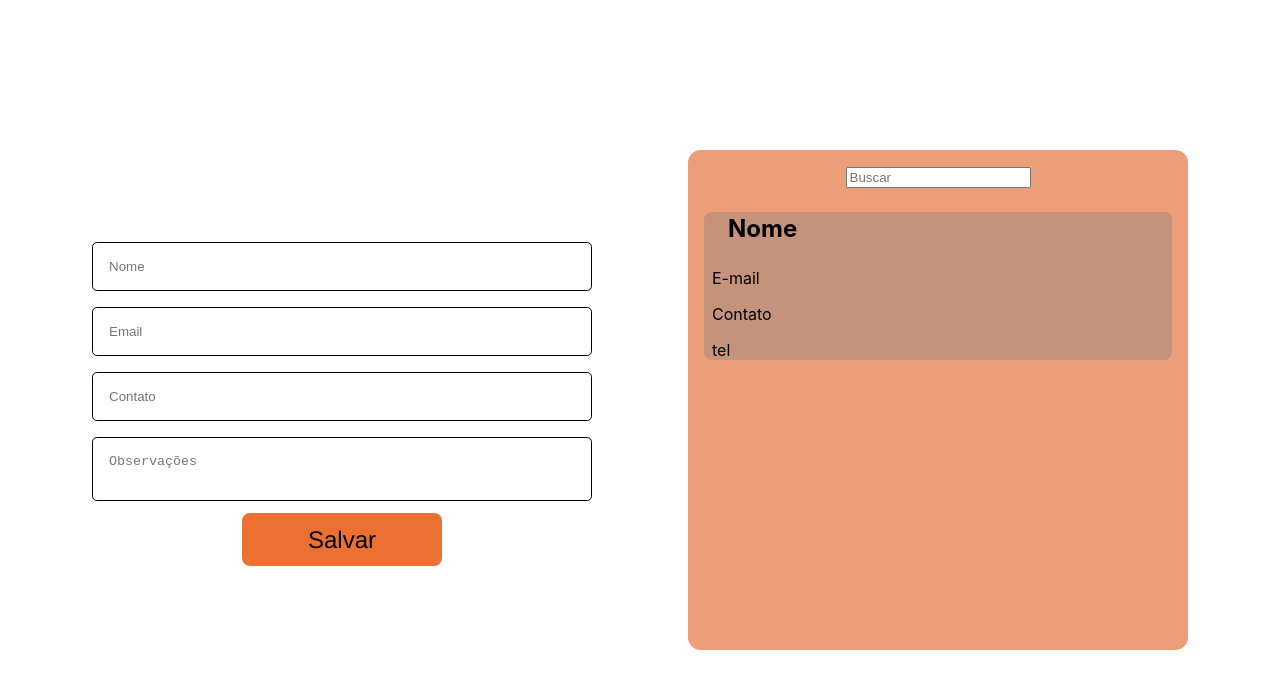
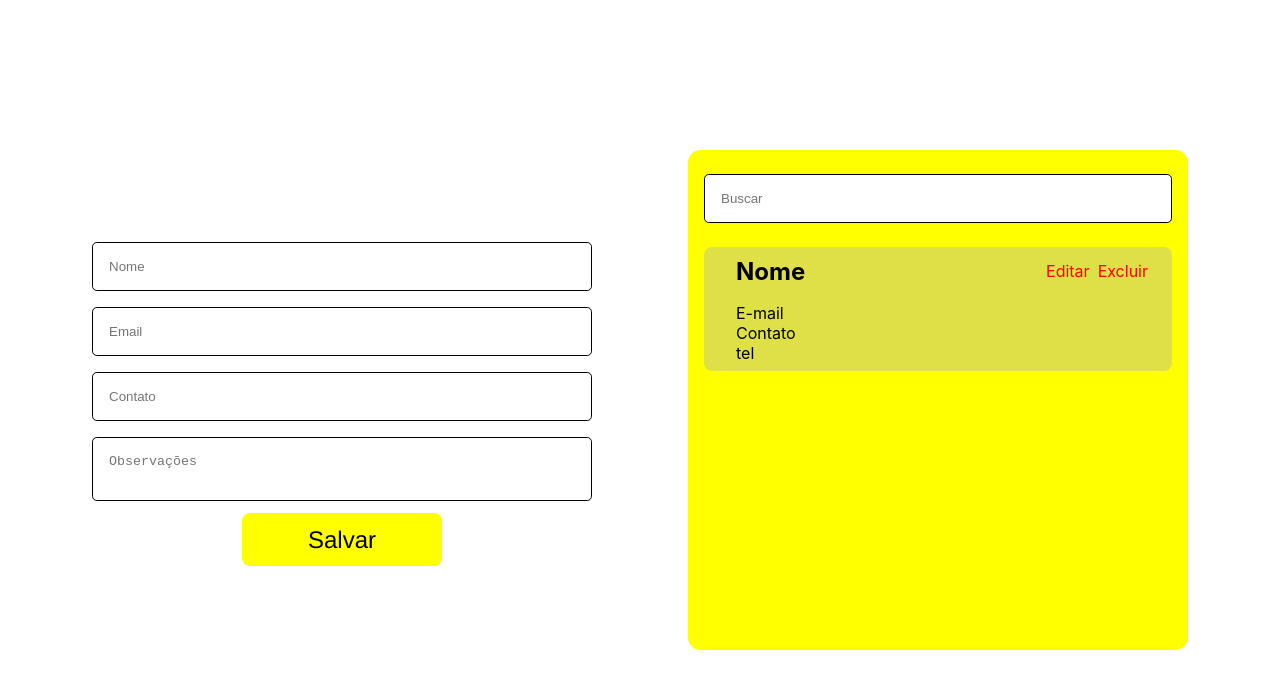
Before and after one commit to dayannealcantara/AgendaContato, a Next.js app: page / in a window 1280 px wide. Shown: the top 688 px of the page. Built offline with nearby package versions, Linux system fonts and the light colour scheme.

Commit message:
estrutura básica da agenda

```diff
--- a/pages/index.tsx
+++ b/pages/index.tsx
@@ -17,10 +17,18 @@ const Home: NextPage = () => {
         <div className={styles.contatos}>
           <input type="text" placeholder="Buscar"></input>
           <div className={styles.contatoIndividual}>
-            <p className={styles.nome}>Nome</p>
-            <p>E-mail</p>
-            <p>Contato</p>
-            <p>tel</p>
+            <div className={styles.box}>
+              <p className={styles.nome}>Nome</p>
+              <div>
+                <a>Editar</a>
+                <a>Excluir</a>
+              </div>
+            </div>
+            <div className={styles.informacao}>
+              <p>E-mail</p>
+              <p>Contato</p>
+              <p>tel</p>
+            </div>
           </div>
         </div>
       </main>
--- a/styles/Home.module.scss
+++ b/styles/Home.module.scss
@@ -24,7 +24,7 @@
     button {
       padding: 0.8rem;
       width: 40%;
-      background-color: #ec7031;
+      background-color: #ffff00;
       border: none;
       cursor: pointer;
       border-radius: 0.5rem;
@@ -41,16 +41,24 @@
   .contatos {
     width: 500px;
     padding: 1rem;
-    background-color: #e27037ad;
+    background-color: #ffff00;
     height: 500px;
     text-align: center;
     border-radius: 0.8rem;
     margin-left: 5rem;
     overflow: auto;
+
+    input {
+      width: 100%;
+      padding: 1rem;
+      margin: 0.5rem 0;
+      border: 1px solid #000000;
+      border-radius: 0.3rem;
+    }
   }
   .contatoIndividual {
     color: #000000;
-    background-color: #c5937b;
+    background-color: #dfdf48;
     border-radius: 0.5rem;
     text-align: left;
     max-height: 200px;
@@ -62,6 +70,34 @@
       font-size: 1.5rem;
       padding: 0.1rem 1rem;
       font-weight: bold;
+      margin: 0.5rem;
+    }
+
+    .box {
+      display: flex;
+      justify-content: space-between;
+      align-items: center;
+
+      div {
+        margin-right: 1rem;
+      }
+
+      a {
+        color: #ff0000;
+        cursor: pointer;
+        margin-left: 0.5rem;
+
+        &:hover {
+          font-weight: bold;
+        }
+      }
+    }
+    .informacao {
+      padding: 0.5rem 1.5rem;
+
+      p {
+        margin: 0;
+      }
     }
   }
 }
```
